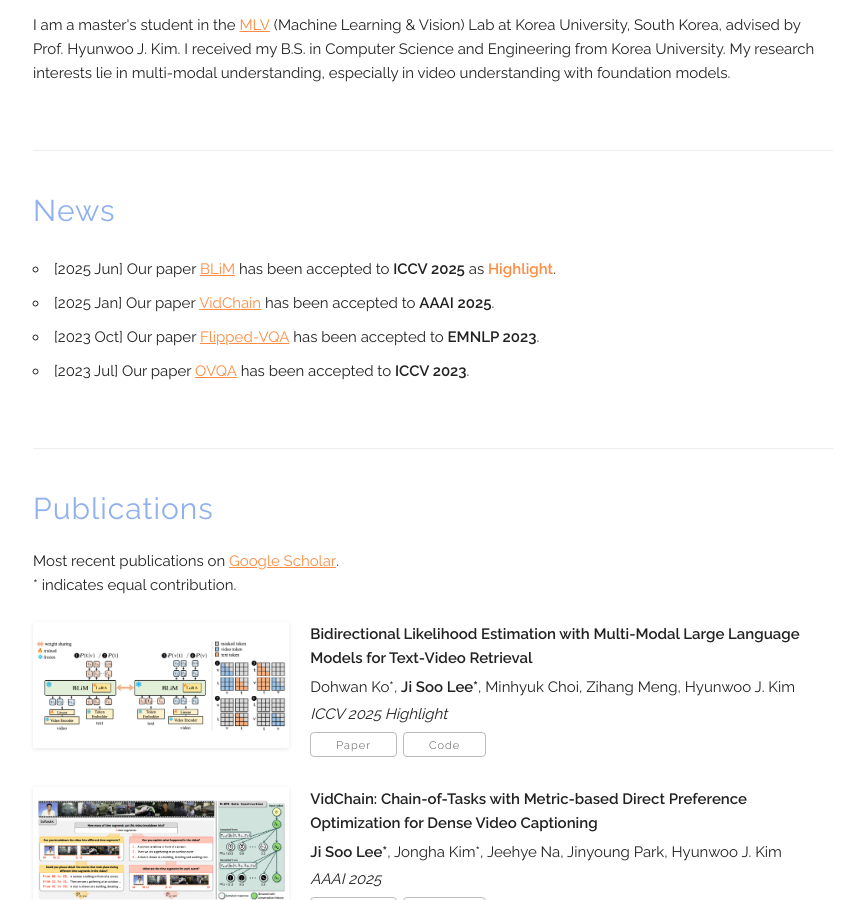
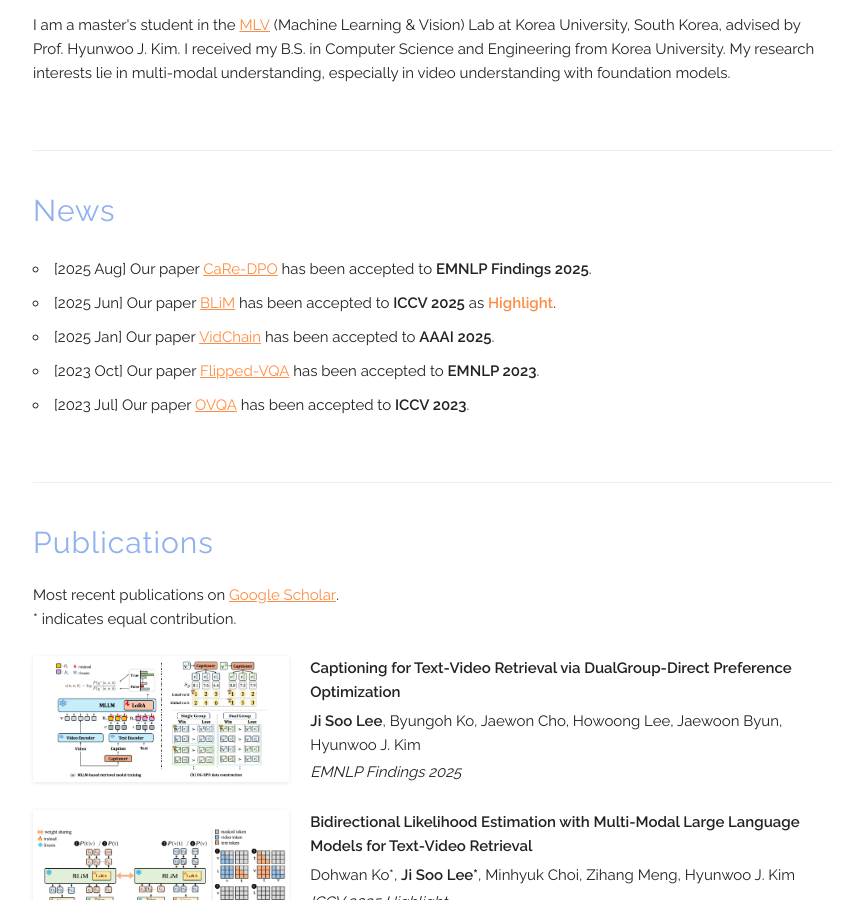
Before and after one commit to simplewhite9/simplewhite9.github.io, a Jekyll site: the page built from index.html, in a window 1280 px wide and 900 px high, scrolled down 373 px. Shown: the whole window, without its empty margins (207-1071 px from the left). Built offline with Jekyll 4.4.1, drawn with Linux system fonts in a browser that asks for light colours; some web fonts are replaced.

Commit message:
[add] publication

```diff
--- a/_data/publications.yaml
+++ b/_data/publications.yaml
@@ -1,4 +1,9 @@
 papers:
+  - title: "Captioning for Text-Video Retrieval via DualGroup-Direct Preference Optimization"
+    authors: "<b>Ji Soo Lee</b>, Byungoh Ko, Jaewon Cho, Howoong Lee, Jaewoon Byun, Hyunwoo J. Kim"
+    venue: "EMNLP Findings 2025"
+    thumbnail: "/assets/publications/2025_caredpo/thumbnail.jpg"
+    selected: y
 
   - title: "Bidirectional Likelihood Estimation with Multi-Modal Large Language Models for Text-Video Retrieval"
     authors: "Dohwan Ko*, <b>Ji Soo Lee*</b>, Minhyuk Choi, Zihang Meng, Hyunwoo J. Kim"
--- a/index.html
+++ b/index.html
@@ -17,6 +17,7 @@ title: Home
   <h4 >News</h4>
   <p>
     <ul>
+      <li>[2025 Aug] Our paper <a href="" target="_blank">CaRe-DPO</a> has been accepted to <b>EMNLP Findings 2025</b>.</li>
       <li>[2025 Jun] Our paper <a href="https://arxiv.org/abs/2507.23284" target="_blank">BLiM</a> has been accepted to <b>ICCV 2025</b> as <span class="highlight"><b>Highlight</b></span>.</li>
       <li>[2025 Jan] Our paper <a href="https://arxiv.org/abs/2501.06761" target="_blank">VidChain</a> has been accepted to <b>AAAI 2025</b>.</li>
       <li>[2023 Oct] Our paper <a href="https://arxiv.org/abs/2310.15747" target="_blank">Flipped-VQA</a> has been accepted to <b>EMNLP 2023</b>.</li>
```
Also changed, not shown: assets/publications/2025_caredpo/thumbnail.jpg (added), 2 other files.
